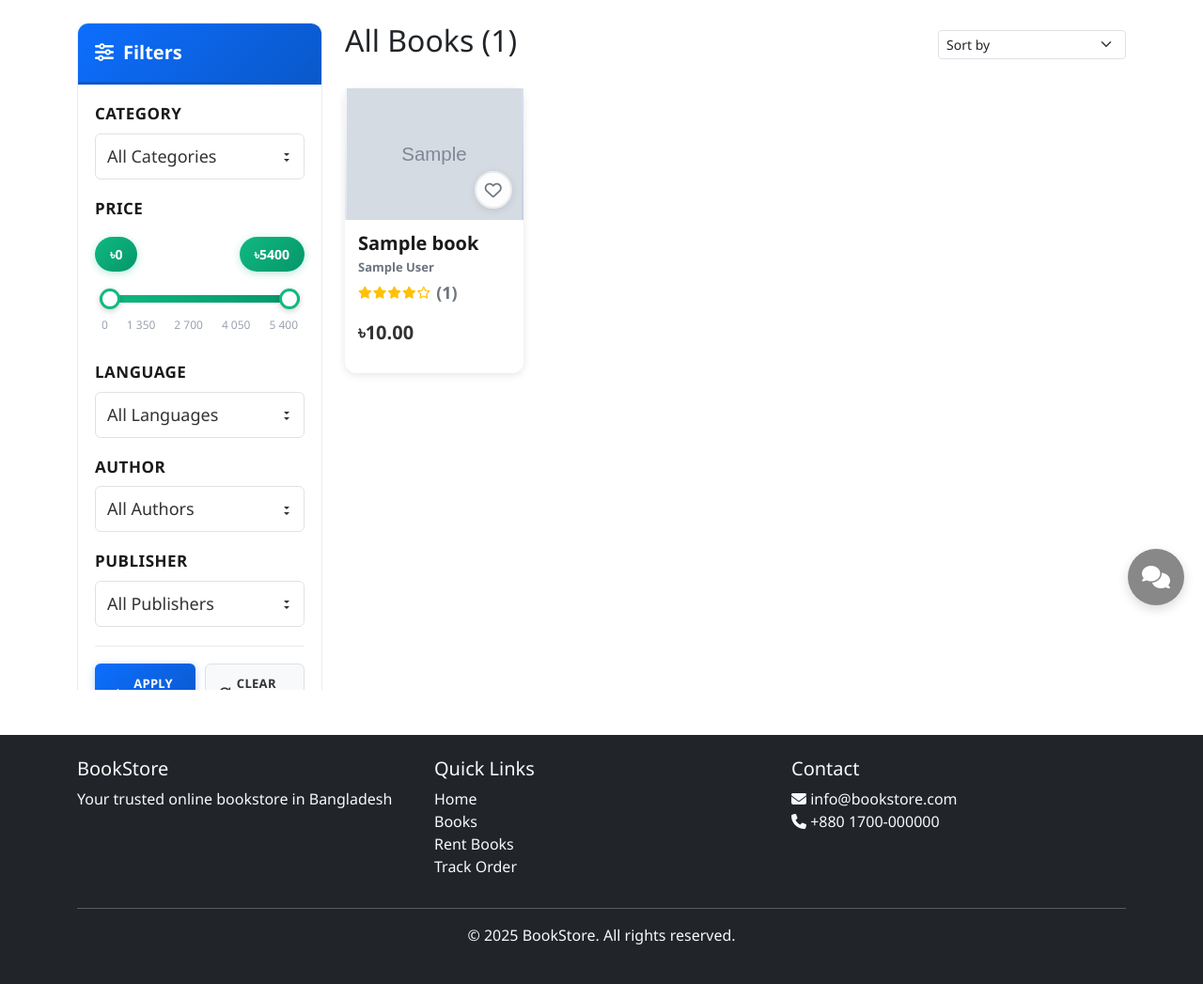
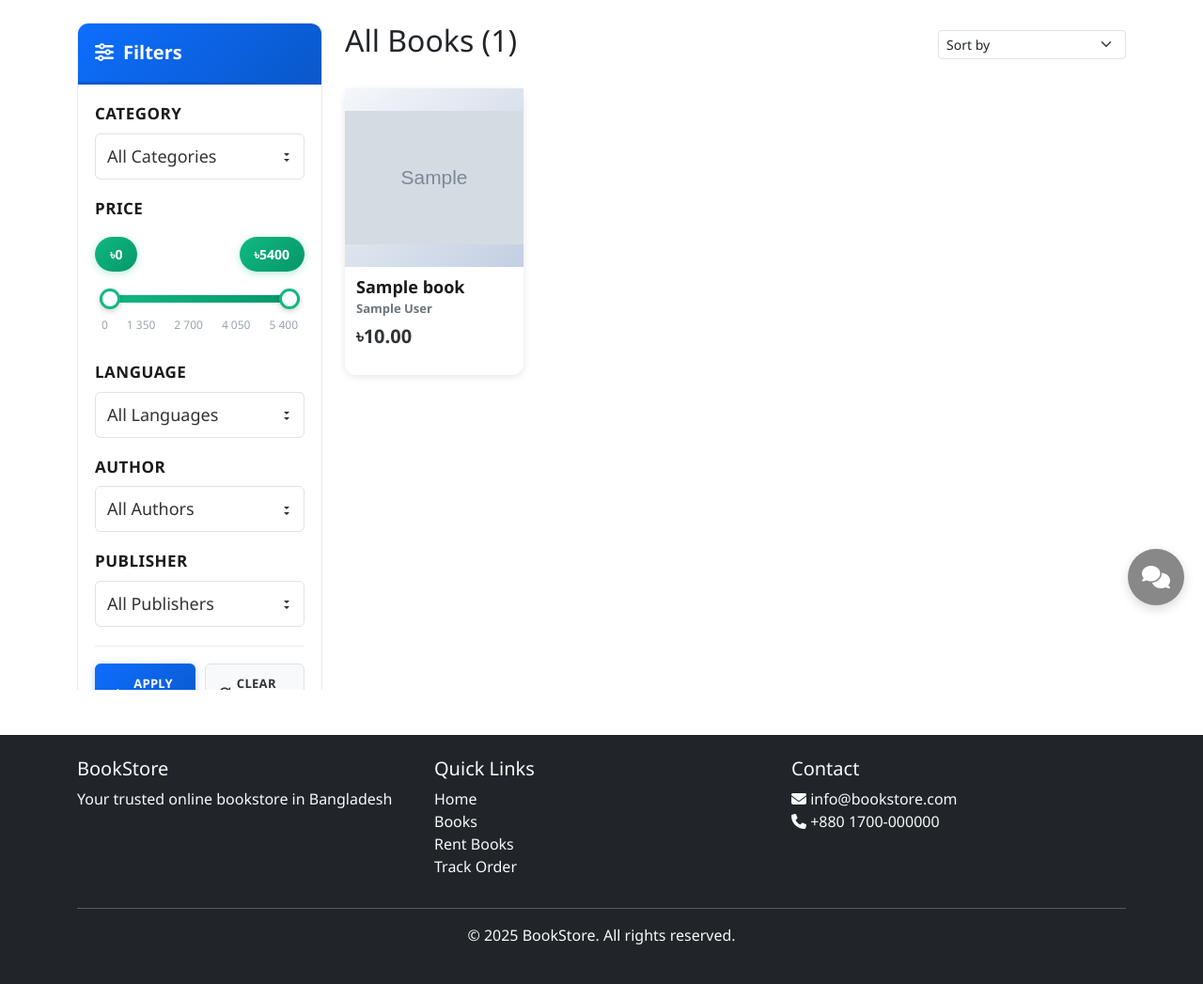
Before and after one commit to uzzalbhuiyan318/Online-Book-Store, a Django app: page /books/ in a window 1280 px wide. Shown: the part 136-1183 px from the top of the page at 94% size. Run offline with Django 4.2, Linux system fonts and the light colour scheme; tables that the repository leaves empty hold one stand-in row (values such as "Sample post"); grey boxes marked "Sample" are stand-in pictures; parts of the project's set-up code (start-up, migrations or seed data) failed here and were passed over; some libraries are stand-ins or nearby versions.

Commit message:
feat: Update book card styles with hover effects, adjust layout, and enhance button visibility

```diff
--- a/static/css/style.css
+++ b/static/css/style.css
@@ -804,10 +804,10 @@ main {
     position: relative;
     overflow: hidden;
     background: linear-gradient(135deg, #f5f7fa 0%, #c3cfe2 100%);
-    aspect-ratio: 3/2.2;
-}
-
-/* Dark overlay on hover */
+    aspect-ratio: 3/3;
+}
+
+/* Blur overlay on hover */
 .book-image-container::before {
     content: '';
     position: absolute;
@@ -815,10 +815,12 @@ main {
     left: 0;
     right: 0;
     bottom: 0;
-    background: rgba(0, 0, 0, 0.5);
+    background: rgba(255, 255, 255, 0.2);
+    backdrop-filter: blur(3px);
+    -webkit-backdrop-filter: blur(3px);
     opacity: 0;
     transition: opacity 0.3s ease;
-    z-index: 10;
+    z-index: 8;
     pointer-events: none;
 }
 
@@ -880,7 +882,7 @@ main {
 /* Quick Wishlist Button */
 .btn-wishlist-quick {
     position: absolute;
-    bottom: 12px;
+    top: 12px;
     right: 12px;
     width: 40px;
     height: 40px;
@@ -896,6 +898,17 @@ main {
     justify-content: center;
     font-size: 18px;
     box-shadow: 0 2px 8px rgba(0, 0, 0, 0.1);
+    opacity: 0;
+    transform: scale(0.8);
+    pointer-events: none;
+}
+
+/* Show wishlist button on card hover */
+.book-card-premium:hover .btn-wishlist-quick {
+    opacity: 1;
+    transform: scale(1);
+    pointer-events: all;
+    z-index: 25;
 }
 
 .btn-wishlist-quick:hover {
@@ -919,7 +932,7 @@ main {
 
 /* Card Body */
 .book-card-body {
-    padding: 12px 14px;
+    padding: 10px 12px;
     display: flex;
     flex-direction: column;
     flex-grow: 1;
@@ -927,10 +940,10 @@ main {
 
 /* Book Title */
 .book-title {
-    font-size: 20px;
+    font-size: 18px;
     font-weight: 700;
     line-height: 1.3;
-    margin-bottom: 4px;
+    margin-bottom: 2px;
     color: #1a1a1a;
 }
 
@@ -947,16 +960,14 @@ main {
 .book-author {
     font-size: 13px;
     color: #6c757d;
-    margin-bottom: 6px;
+    margin-bottom: 4px;
     font-weight: 600;
     line-height: 1.3;
 }
 
 /* Rating */
 .book-rating {
-    display: flex;
-    align-items: center;
-    gap: 6px;
+    display: none;
 }
 
 .rating-stars {
@@ -981,7 +992,8 @@ main {
     align-items: baseline;
     gap: 6px;
     margin-top: auto;
-    padding-top: 6px;
+    padding-top: 3px;
+    margin-bottom: 0;
 }
 
 .price-current {
```
Also changed, not shown: other parts of static/css/style.css (+10 -27 lines).
